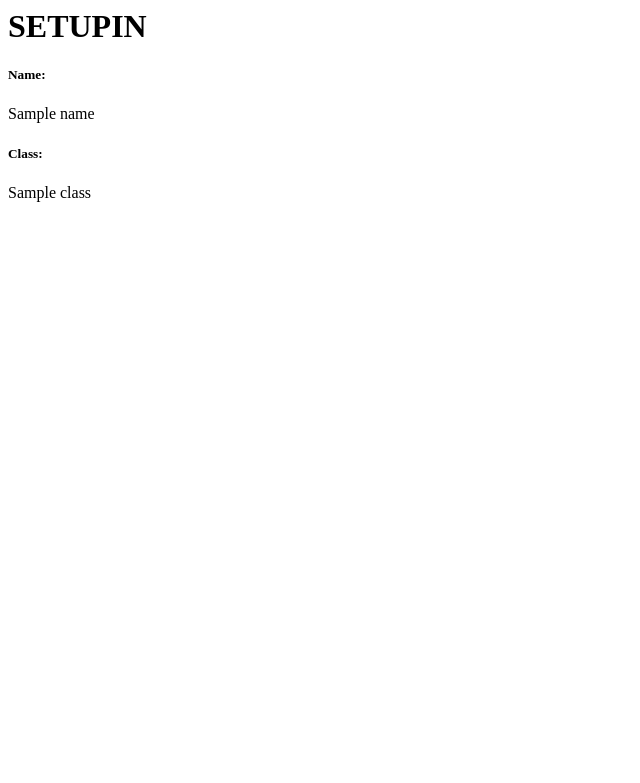
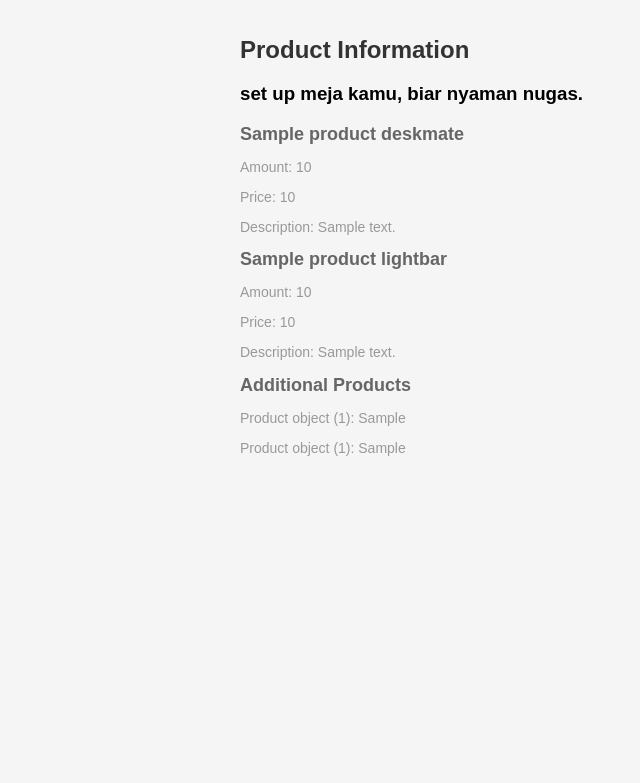
Before and after one commit to shabhias/setupin, a Django app: template main/templates/main.html in a window 1280 px wide. Shown: the top 783 px of the page, without its empty margins (0-640 px from the left). Run offline with Django 4.2, Linux system fonts and the light colour scheme; tables that the repository leaves empty hold one stand-in row (values such as "Sample post"); the template is opened without the code that fills it: values that come from a table or form of the project are taken from there, most other values are stand-ins (such as "Sample title", 1, 10 or a date in 2020); parts of the project's set-up code (start-up, migrations or seed data) failed here and were passed over.

Commit message:
membuat model sesuai soal

```diff
--- a/main/models.py
+++ b/main/models.py
@@ -2,6 +2,6 @@
 
 class Product(models.Model):
     name = models.CharField(max_length=255)
-    date_added = models.DateField(auto_now_add=True)
+    amount = models.IntegerField()
+    description = models.TextField()
     price = models.IntegerField()
-    description = models.TextField()
--- a/main/templates/main.html
+++ b/main/templates/main.html
@@ -1,6 +1,62 @@
-<h1>SETUPIN</h1>
+<!DOCTYPE html>
+<html lang="en">
+<head>
+    <meta charset="UTF-8">
+    <meta name="viewport" content="width=device-width, initial-scale=1.0">
+    <title>Product Page</title>
+    <style>
+        body {
+            font-family: Arial, sans-serif;
+            background-color: #f5f5f5;
+            margin: 0;
+            padding: 0;
+        }
 
-<h5>Name: </h5>
-<p>{{ name }}<p>
-<h5>Class: </h5>
-<p>{{ class }}<p>
+        .container {
+            max-width: 800px;
+            margin: 0 auto;
+            padding: 20px;
+        }
+
+        h1 {
+            color: #333;
+            font-size: 24px;
+            margin-bottom: 10px;
+        }
+
+        h2 {
+            color: #666;
+            font-size: 18px;
+            margin-bottom: 5px;
+        }
+
+        p {
+            color: #999;
+            font-size: 14px;
+            margin-bottom: 3px;
+        }
+    </style>
+</head>
+<body>
+    <div class="container">
+        <h1>Product Information</h1>
+        <h3>set up meja kamu, biar nyaman nugas.</h3>
+
+
+
+        <h2>{{ product_deskmate.name }}</h2>
+        <p>Amount: {{ product_deskmate.amount }}</p>
+        <p>Price: {{ product_deskmate.price }}</p>
+        <p>Description: {{ product_deskmate.description }}</p>
+
+        <h2>{{ product_lightbar.name }}</h2>
+        <p>Amount: {{ product_lightbar.amount }}</p>
+        <p>Price: {{ product_lightbar.price }}</p>
+        <p>Description: {{ product_lightbar.description }}</p>
+
+        <h2>Additional Products</h2>
+        <p>{{ product1 }}: {{ amount1 }}</p>
+        <p>{{ product2 }}: {{ amount2 }}</p>
+    </div>
+</body>
+</html>
--- a/main/tests.py
+++ b/main/tests.py
@@ -1,4 +1,5 @@
 from django.test import TestCase
+from django.test import TestCase, Client
 
 # Create your tests here.
 class mainTest(TestCase):
--- a/setupin/settings.py
+++ b/setupin/settings.py
@@ -37,6 +37,7 @@
     'django.contrib.sessions',
     'django.contrib.messages',
     'django.contrib.staticfiles',
+    'main'
 ]
 
 MIDDLEWARE = [
--- a/setupin/urls.py
+++ b/setupin/urls.py
@@ -15,6 +15,7 @@
     2. Add a URL to urlpatterns:  path('blog/', include('blog.urls'))
 """
 from django.contrib import admin
+from django.urls import path
 from django.urls import path, include
 
 urlpatterns = [
```
Also changed, not shown: main/views.py (+23 -2 lines), main/migrations/0001_initial.py (added).
